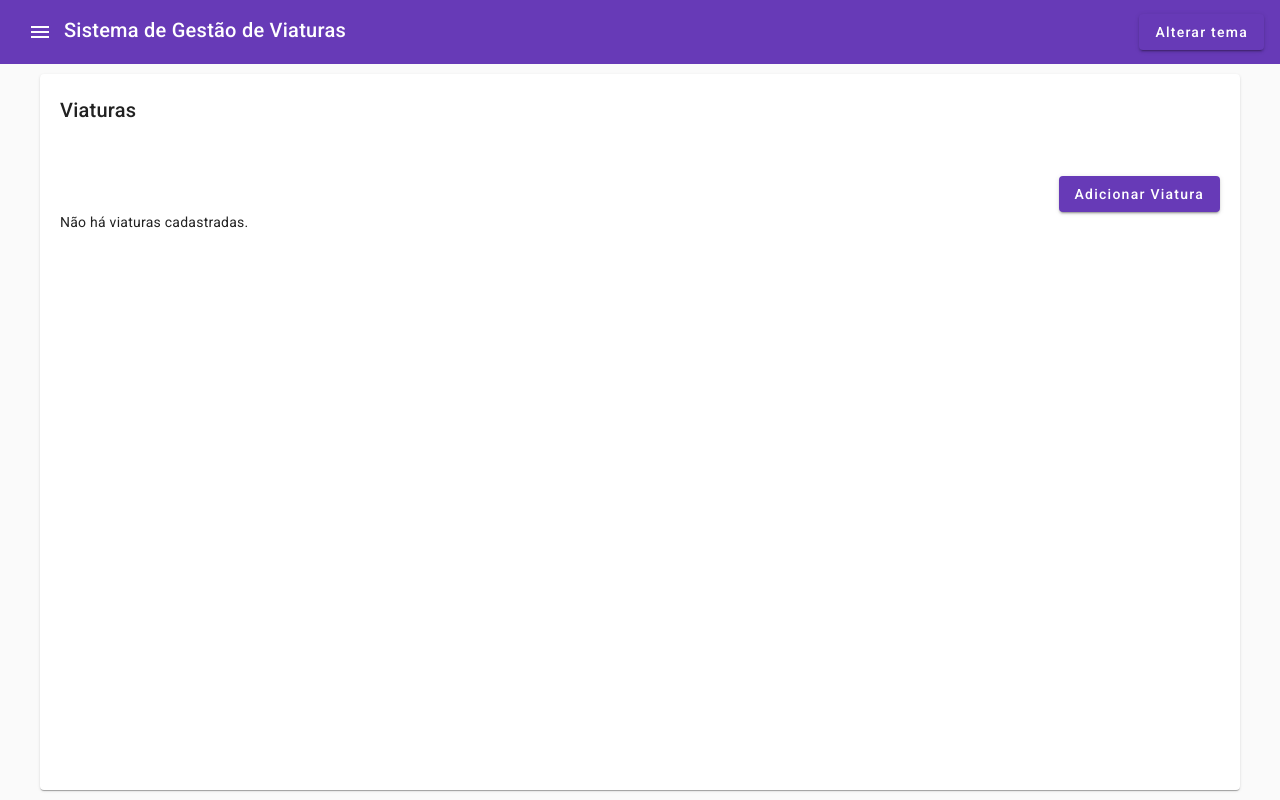
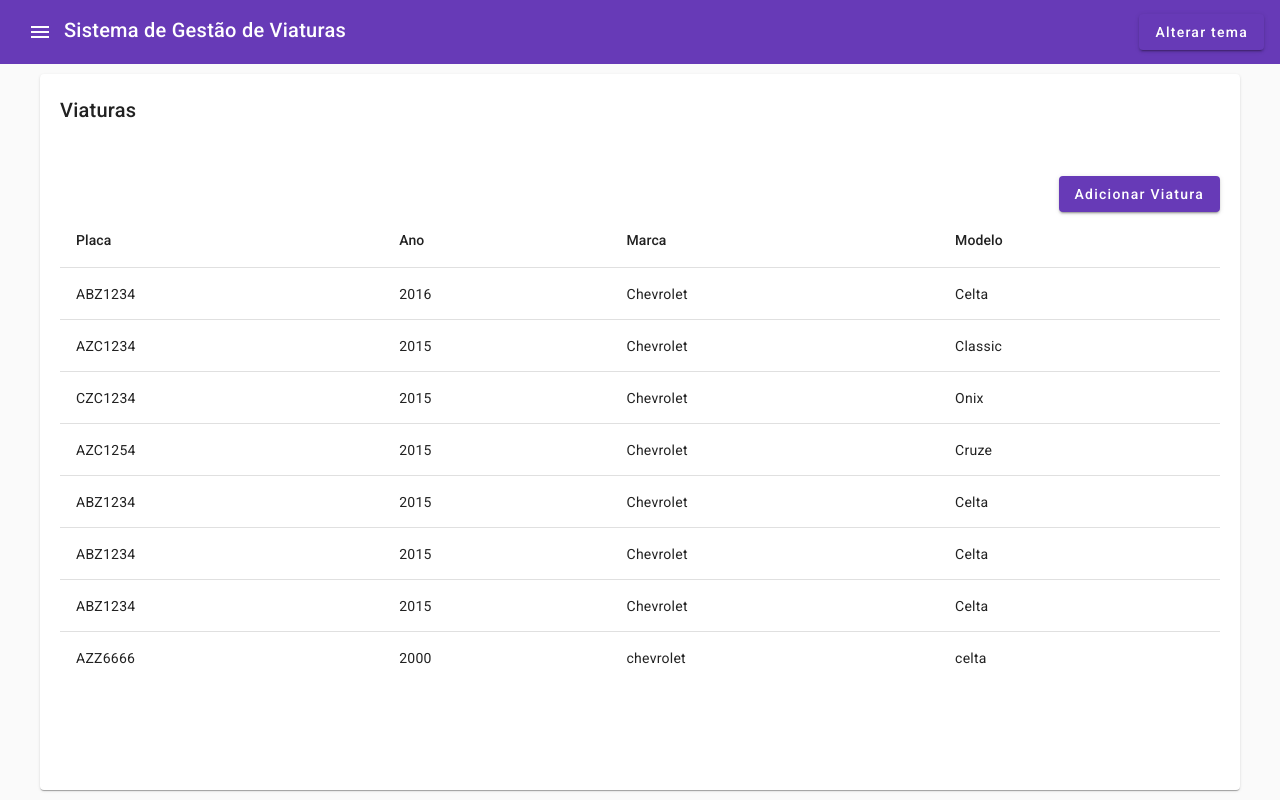
Before and after one commit to Rafael-M1/gestao-viaturas, an Angular app in the folder gestao-viaturas-app/: page /viaturas in a window 1280 px wide. Built offline with nearby package versions, Linux system fonts and the light colour scheme; data requests are answered from the project's data file.

Commit message:
Fazer requisições a API com tratamento da resposta com Promises (pode usar Fetch API, async/await ou lastValueFrom do RXJS).

```diff
--- /dev/null
+++ b/gestao-viaturas-app/db.json
@@ -0,0 +1,60 @@
+{
+  "viaturas": [
+    {
+      "placa": "ABZ1234",
+      "ano": "2016",
+      "marca": "Chevrolet",
+      "modelo": "Celta",
+      "id": 1
+    },
+    {
+      "id": 2,
+      "placa": "AZC1234",
+      "ano": "2015",
+      "marca": "Chevrolet",
+      "modelo": "Classic"
+    },
+    {
+      "id": 3,
+      "placa": "CZC1234",
+      "ano": "2015",
+      "marca": "Chevrolet",
+      "modelo": "Onix"
+    },
+    {
+      "id": 4,
+      "placa": "AZC1254",
+      "ano": "2015",
+      "marca": "Chevrolet",
+      "modelo": "Cruze"
+    },
+    {
+      "placa": "ABZ1234",
+      "ano": "2015",
+      "marca": "Chevrolet",
+      "modelo": "Celta",
+      "id": 5
+    },
+    {
+      "placa": "ABZ1234",
+      "ano": "2015",
+      "marca": "Chevrolet",
+      "modelo": "Celta",
+      "id": 6
+    },
+    {
+      "placa": "ABZ1234",
+      "ano": "2015",
+      "marca": "Chevrolet",
+      "modelo": "Celta",
+      "id": 7
+    },
+    {
+      "id": 8,
+      "placa": "AZZ6666",
+      "ano": "2000",
+      "marca": "chevrolet",
+      "modelo": "celta"
+    }
+  ]
+}
--- a/gestao-viaturas-app/package.json
+++ b/gestao-viaturas-app/package.json
@@ -6,7 +6,9 @@
     "start": "ng serve",
     "build": "ng build",
     "watch": "ng build --watch --configuration development",
-    "test": "ng test"
+    "test": "ng test",
+    "json:server": "json-server --watch db.json",
+    "json:server:routes": "json-server --watch db.json --routes routes.json"
   },
   "private": true,
   "dependencies": {
--- a/gestao-viaturas-app/src/app/app.module.ts
+++ b/gestao-viaturas-app/src/app/app.module.ts
@@ -14,6 +14,7 @@ import { PessoasPageComponent } from './pessoas-page/pessoas-page.component';
 import { UtilizacaoviaturasPageComponent } from './utilizacaoviaturas-page/utilizacaoviaturas-page.component';
 import { ViaturasFormPageComponent } from './viaturas-form-page/viaturas-form-page.component';
 import { MatFormFieldModule } from '@angular/material/form-field';
+import { HttpClientModule } from '@angular/common/http';
 
 @NgModule({
   declarations: [AppComponent, HomepageComponent],
@@ -32,6 +33,7 @@ import { MatFormFieldModule } from '@angular/material/form-field';
     UtilizacaoviaturasPageComponent,
     ViaturasFormPageComponent,
     MatFormFieldModule,
+    HttpClientModule,
   ],
 })
 export class AppModule {}
--- a/gestao-viaturas-app/src/app/botao-componente/botao-componente.component.ts
+++ b/gestao-viaturas-app/src/app/botao-componente/botao-componente.component.ts
@@ -2,7 +2,7 @@ import {Component, EventEmitter, Input, OnDestroy, OnInit, Output} from '@angula
 import {MatIconModule} from '@angular/material/icon';
 import {MatTooltipModule} from '@angular/material/tooltip';
 import {MatButtonModule} from '@angular/material/button';
-import { ThemeService } from '../theme.service';
+import { ThemeService } from '../services/theme.service';
 import { Subscription } from 'rxjs';
 
 @Component({
--- a/gestao-viaturas-app/src/app/model/viatura.ts
+++ b/gestao-viaturas-app/src/app/model/viatura.ts
@@ -1,10 +1,12 @@
 export class Viatura {
+  id: number | null;
   placa: string;
   ano: string;
   marca: string;
   modelo: string;
 
-  constructor(placa: string, ano: string, marca: string, modelo: string) {
+  constructor(id:number, placa: string, ano: string, marca: string, modelo: string) {
+    this.id = id;
     this.placa = placa;
     this.ano = ano;
     this.marca = marca;
--- /dev/null
+++ b/gestao-viaturas-app/src/app/services/viaturas.service.ts
@@ -0,0 +1,48 @@
+import { Injectable } from "@angular/core";
+import { Viatura } from "../model/viatura";
+import { BASE_URL } from "src/utils/constants";
+
+@Injectable({
+  providedIn: 'root',
+})
+export class ViaturaService {
+  BASE_URL: string = BASE_URL;
+
+  async getViaturasFetch(): Promise<Viatura[]> {
+    const data = await fetch(`${this.BASE_URL}/viaturas`);
+    return await data.json() ?? [];
+  }
+
+  async getViaturaByIdFetch(id: number): Promise<Viatura> {
+    const data = await fetch(`${this.BASE_URL}/viaturas/${id}`);
+    return await data.json() ?? [];
+  }
+
+  async postViaturaFetch(viatura: Viatura): Promise<Viatura> {
+    const response = await fetch(`${this.BASE_URL}/viaturas`, {
+      method: 'POST',
+      headers: {
+        'Content-Type': 'application/json',
+      },
+      body: JSON.stringify(viatura),
+    });
+    return await response.json();
+  }
+
+  async deleteViaturaFetch(id: number): Promise<void> {
+    await fetch(`${this.BASE_URL}/viaturas/${id}`, {
+      method: 'DELETE',
+    });
+  }
+
+  async updateViaturaFetch(viatura: Viatura): Promise<Viatura> {
+    const response = await fetch(`${this.BASE_URL}/${viatura.id}`, {
+      method: 'PUT',
+      headers: {
+        'Content-Type': 'application/json',
+      },
+      body: JSON.stringify(viatura),
+    });
+    return await response.json();
+  }
+}
--- a/gestao-viaturas-app/src/app/sidebar-componente/sidebar-componente.component.ts
+++ b/gestao-viaturas-app/src/app/sidebar-componente/sidebar-componente.component.ts
@@ -8,7 +8,7 @@ import { MatToolbarModule } from '@angular/material/toolbar';
 import { NgFor } from '@angular/common';
 import { RouterModule } from '@angular/router';
 import { BotaoComponenteComponent } from "../botao-componente/botao-componente.component";
-import { ThemeService } from '../theme.service';
+import { ThemeService } from '../services/theme.service';
 
 @Component({
     selector: 'app-sidebar-componente',
--- a/gestao-viaturas-app/src/app/viaturas-form-page/viaturas-form-page.component.ts
+++ b/gestao-viaturas-app/src/app/viaturas-form-page/viaturas-form-page.component.ts
@@ -2,11 +2,21 @@ import { Component, ViewChild } from '@angular/core';
 import { Router } from '@angular/router';
 import { MatInputModule } from '@angular/material/input';
 import { MatFormFieldModule } from '@angular/material/form-field';
-import {MatDatepicker, MatDatepickerModule} from '@angular/material/datepicker';
+import {
+  MatDatepicker,
+  MatDatepickerModule,
+} from '@angular/material/datepicker';
 import { FormsModule } from '@angular/forms';
 import { BotaoComponenteComponent } from '../botao-componente/botao-componente.component';
-import {MatNativeDateModule} from '@angular/material/core';
-import { ViaturaService } from './viaturas.service';
+import { MatNativeDateModule } from '@angular/material/core';
+import { ViaturaService } from '../services/viaturas.service';
+import {
+  MatSnackBar,
+  MatSnackBarHorizontalPosition,
+  MatSnackBarModule,
+  MatSnackBarVerticalPosition,
+} from '@angular/material/snack-bar';
+import { Viatura } from '../model/viatura';
 
 @Component({
   selector: 'app-viaturas-form-page',
@@ -19,24 +29,29 @@ import { ViaturaService } from './viaturas.service';
     MatInputModule,
     BotaoComponenteComponent,
     MatDatepickerModule,
-    MatNativeDateModule
+    MatNativeDateModule,
+    MatSnackBarModule,
   ],
 })
 export class ViaturasFormPageComponent {
-  @ViewChild('picker', { static: false })
-  private picker!: MatDatepicker<Date>;
+  horizontalPosition: MatSnackBarHorizontalPosition = 'right';
+  verticalPosition: MatSnackBarVerticalPosition = 'top';
   viatura = {
+    id: null,
     placa: '',
     ano: '',
     marca: '',
     modelo: '',
   };
 
-  constructor(private router: Router, private viaturaService: ViaturaService) {}
+  constructor(private router: Router, private viaturaService: ViaturaService, private _snackBar: MatSnackBar) {}
 
   onClickSalvar() {
-    this.viaturaService.save(this.viatura);
+    this.viaturaService
+      .postViaturaFetch(this.viatura)
+      .then((response) => this.openSnackBar(response));
     this.router.navigate(['/viaturas']);
+
   }
 
   onClickCancelar() {
@@ -47,9 +62,17 @@ export class ViaturasFormPageComponent {
     this.viatura.placa = event.target.value.toUpperCase();
   }
 
-  removerLetras(event:any) {
+  removerLetras(event: any) {
     //Transforma todos não numeros em ""
-    let novoValor = event.target.value.replace(/[^0-9]/g, "");
+    let novoValor = event.target.value.replace(/[^0-9]/g, '');
     this.viatura.ano = novoValor;
   }
+
+  openSnackBar(viaturaResponse: Viatura) {
+    this._snackBar.open(`Viatura ${viaturaResponse.placa} cadastrada com sucesso!`, '', {
+      horizontalPosition: this.horizontalPosition,
+      verticalPosition: this.verticalPosition,
+      duration: 4000,
+    });
+  }
 }
--- a/gestao-viaturas-app/src/app/viaturas-form-page/viaturas.service.ts
+++ /dev/null
@@ -1,26 +0,0 @@
-import { Injectable } from "@angular/core";
-import { Viatura } from "../model/viatura";
-
-@Injectable({
-  providedIn: 'root',
-})
-export class ViaturaService {
-  viaturas!: Viatura[];
-  constructor() {
-    this.viaturas = this.getViaturas();
-  }
-
-  save(viatura: Viatura) {
-    this.viaturas = this.getViaturas();
-    this.viaturas.push(viatura);
-    localStorage.setItem('viaturas', JSON.stringify(this.viaturas));
-  }
-
-  getViaturas(): Viatura[] {
-    let viaturas =  JSON.parse(localStorage.getItem('viaturas')!);
-    if (viaturas == null) {
-        viaturas = [];
-    }
-    return viaturas;
-  }
-}
--- a/gestao-viaturas-app/src/app/viaturas-page/viaturas-page.component.ts
+++ b/gestao-viaturas-app/src/app/viaturas-page/viaturas-page.component.ts
@@ -5,7 +5,7 @@ import { MatCardModule } from '@angular/material/card';
 import { ActivatedRoute, Router, RouterModule } from '@angular/router';
 import { BotaoComponenteComponent } from '../botao-componente/botao-componente.component';
 import { Viatura } from '../model/viatura';
-import { ViaturaService } from '../viaturas-form-page/viaturas.service';
+import { ViaturaService } from '../services/viaturas.service';
 import { MatTableModule } from '@angular/material/table';
 
 @Component({
@@ -37,7 +37,9 @@ export class ViaturasPageComponent implements OnInit {
   }
 
   ngOnInit(): void {
-    this.viaturas = this.viaturaService.getViaturas();
+    this.viaturaService
+      .getViaturasFetch()
+      .then((response) => (this.viaturas = response));
   }
 
   onClickAdicionar() {
--- /dev/null
+++ b/gestao-viaturas-app/src/utils/constants.ts
@@ -0,0 +1 @@
+export const BASE_URL: string = 'http://localhost:3000';
```
Also changed, not shown: gestao-viaturas-app/src/app/services/theme.service.ts (renamed from gestao-viaturas-app/src/app/theme.service.ts).
